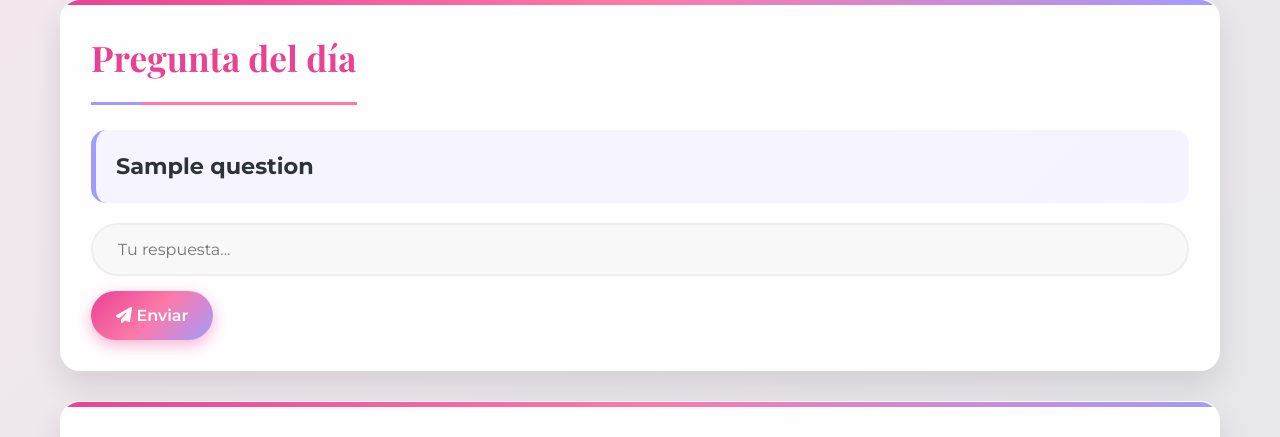
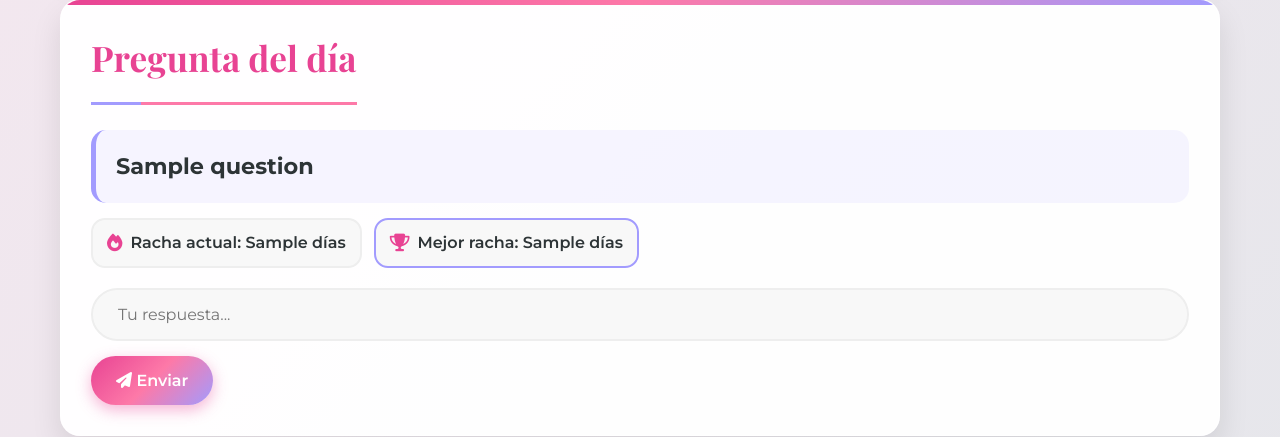
Before and after one commit to xhryzz/mochitos_web, a Flask app: template templates/index.html in a window 1280 px wide. Shown: the part 1896-2333 px from the top of the page. Run offline with Flask 3, Linux system fonts and the light colour scheme; the visitor is signed in with stand-in values (Sample User, id 1); the template is opened without the code that fills it: most values are stand-ins (such as "Sample title", 1, 10 or a date in 2020); grey boxes marked "Sample" are stand-in pictures; some libraries are stand-ins or nearby versions.

Commit message:
Update index.html

```diff
--- a/templates/index.html
+++ b/templates/index.html
@@ -1136,6 +1136,53 @@
     text-align: center;
     padding: 10px;
 }
+
+
+
+
+
+/* Ajustes para el formulario de añadir fotos en viajes */
+.travel-photo-form {
+    display: flex;
+    align-items: center;
+    gap: 8px;
+    margin-top: 10px;
+}
+
+.travel-photo-form input[type="url"] {
+    flex: 1;
+    min-width: 150px;
+    padding: 8px 12px;
+    border-radius: 8px;
+    border: 1px solid #ddd;
+    font-size: 0.9rem;
+}
+
+.travel-photo-form input[type="url"]:focus {
+    border-color: var(--accent-color);
+    outline: none;
+    box-shadow: 0 0 0 3px rgba(162, 155, 254, 0.2);
+}
+
+.travel-photo-form .icon-btn {
+    flex-shrink: 0;
+}
+
+
+
+
+
+/* Racha de preguntas */
+.streak-badges{
+    display:flex; gap:12px; flex-wrap:wrap; margin:-5px 0 15px 0;
+}
+.streak-badge{
+    display:inline-flex; align-items:center; gap:8px;
+    background:#f8f8f8; border:2px solid #eee; padding:10px 14px;
+    border-radius:14px; font-weight:600; color:var(--dark-text);
+}
+.streak-badge i{ font-size:1.1rem; color:var(--primary-color); }
+.streak-badge.best{ border-color:var(--accent-color); }
 
 
     </style>
@@ -1311,6 +1358,18 @@
 <div class="section animate-in delay-2">
     <h3>Pregunta del día</h3>
     <p class="question"><b>{{ question }}</b></p>
+    <!-- Racha (actual y mejor) -->
+<div class="streak-badges">
+  <div class="streak-badge">
+    <i class="fas fa-fire"></i>
+    Racha actual: {{ current_streak }} día{% if current_streak != 1 %}s{% endif %}
+  </div>
+  <div class="streak-badge best">
+    <i class="fas fa-trophy"></i>
+    Mejor racha: {{ best_streak }} día{% if best_streak != 1 %}s{% endif %}
+  </div>
+</div>
+
 
     {% if show_answers %}
         <!-- Ambos respondieron: se ven las dos respuestas -->
```
